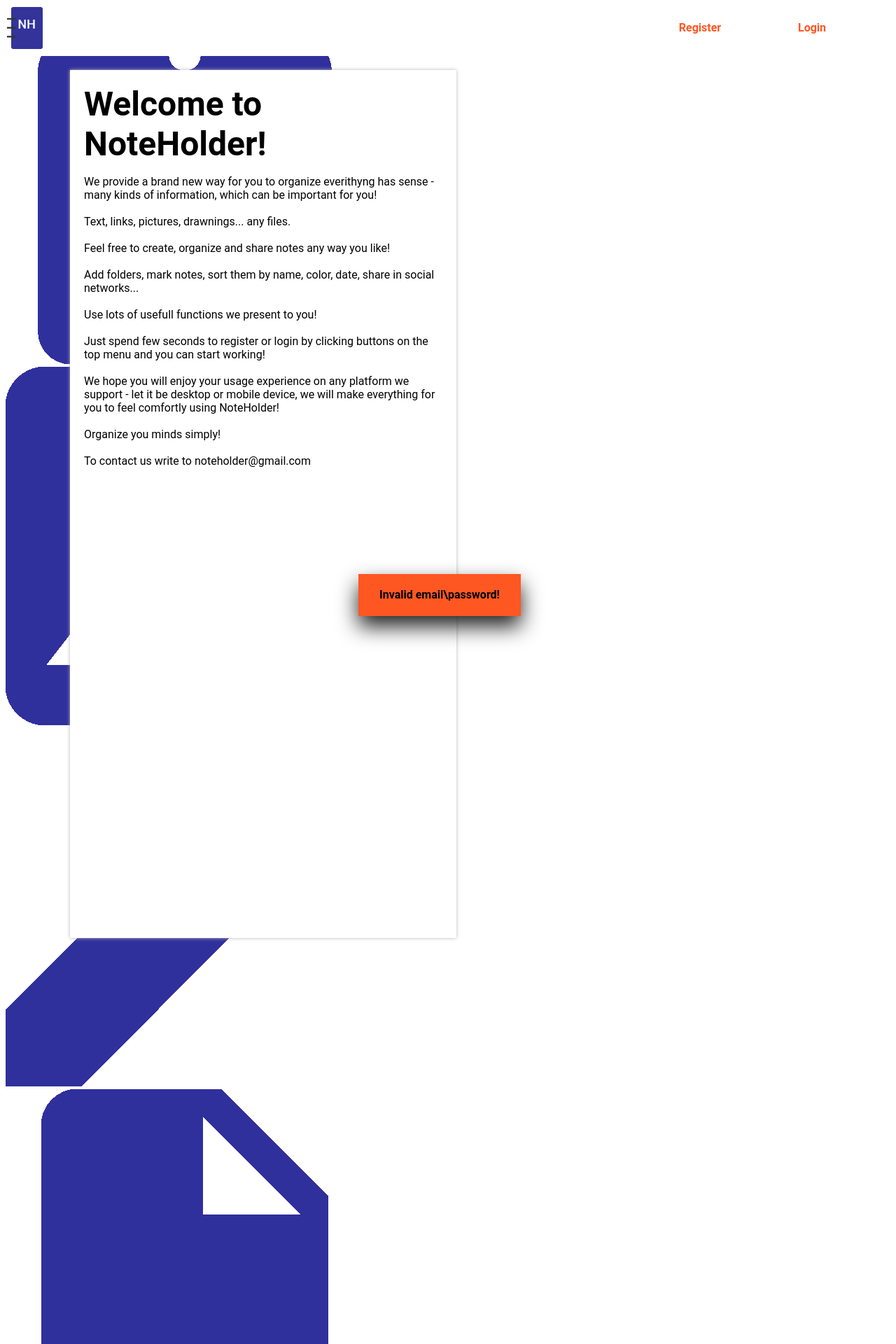
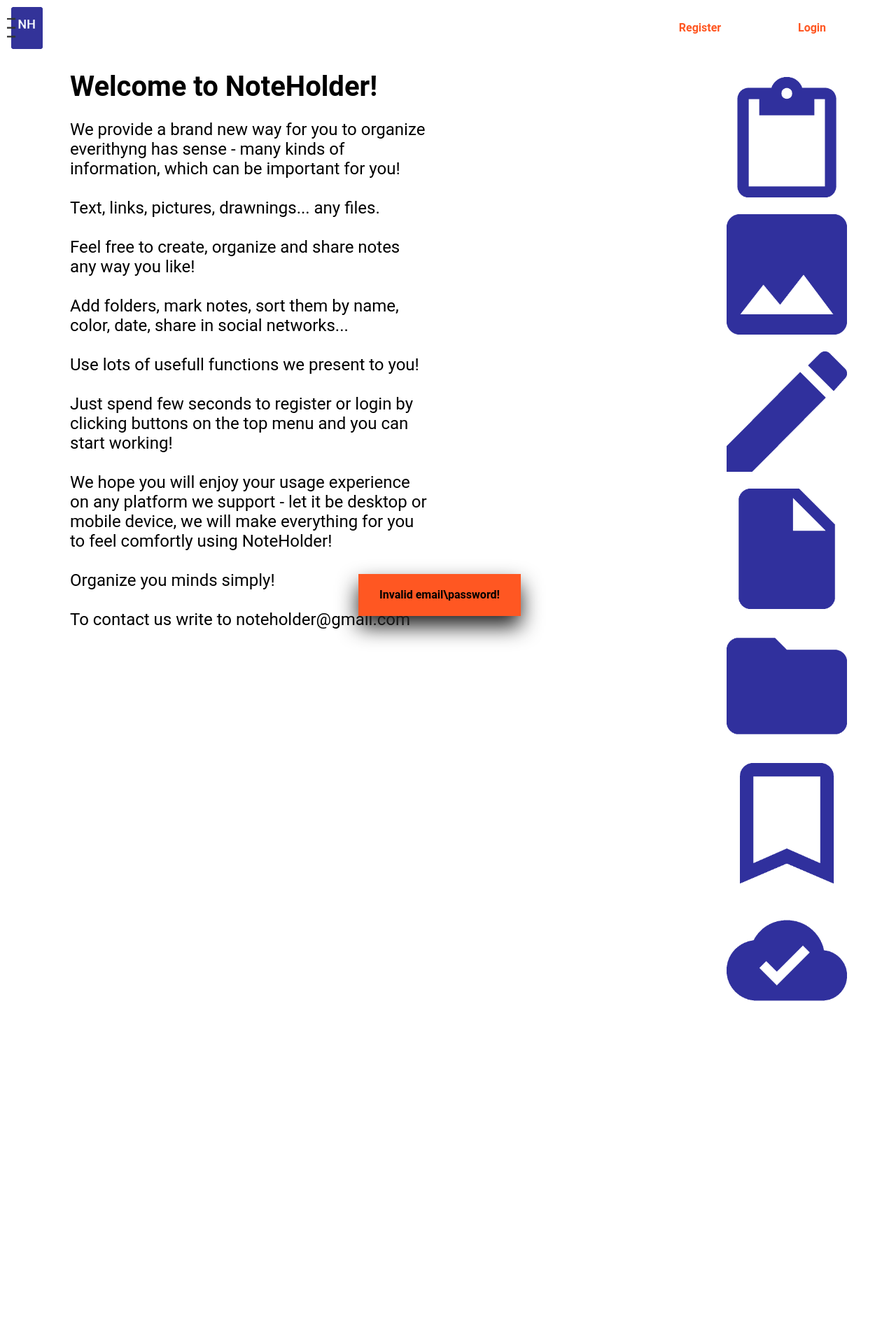
Before and after one commit to EgorkaXXX/NoteHolder, a PHP site: page / in a window 1280 px wide. Shown: the top 1920 px of the page at 70% size. After the commit the page ends 1430 px from the top, so only its background shows below. Run offline with PHP 8.4, Linux system fonts and the light colour scheme; style sheets or scripts are compiled from the project's sources.

Commit message:
Update index.scss
new content icons

```diff
--- a/scss/index.scss
+++ b/scss/index.scss
@@ -151,22 +151,29 @@ body{
 	top: 100px;
 	left: 100px;
 	width: 40%;
-	height: 1200px;
-	padding: 20px;
+	height: 100%;
 	background: $white;
-	box-shadow: 0 0 5px $light;
+	h1{
+		margin: 0;
+		font-size: 2.5em;
+	}
+
+	p{
+		font-size: 1.5em;
+	}
 }
 
-.content h1{
-	margin: 0;
-	font-size: 3em;
-}
-
-.screen1{
+.icons{
 	position: absolute;
 	top: 100px;
 	right: 60px;
-	width: 30%;
-	height: 200px;
-	box-shadow: 0 0 5px $light;
+	width: 15%;
 }
+
+
+.icon{
+	padding: 10px;
+	img{
+		width: 100%;
+	}
+}
```
